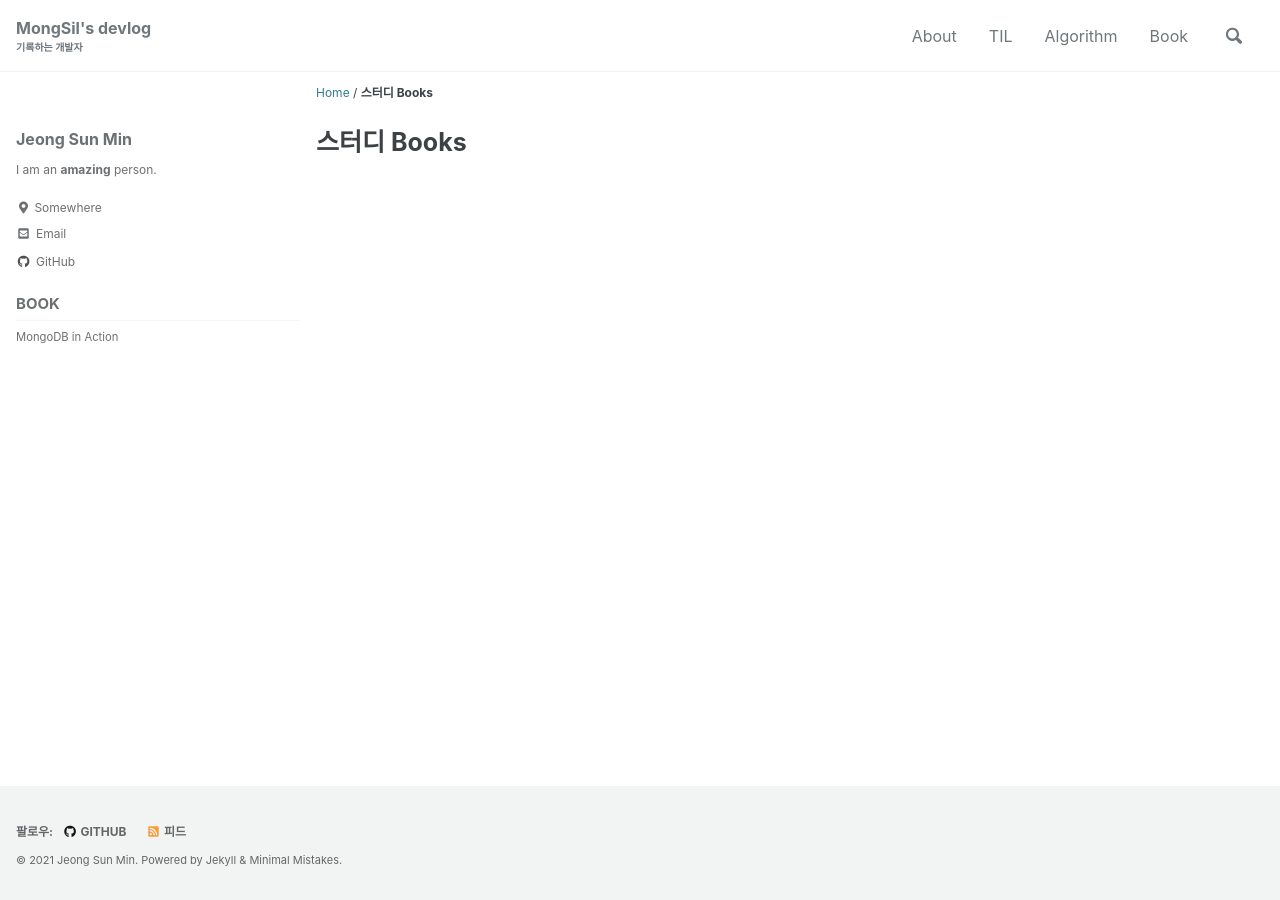
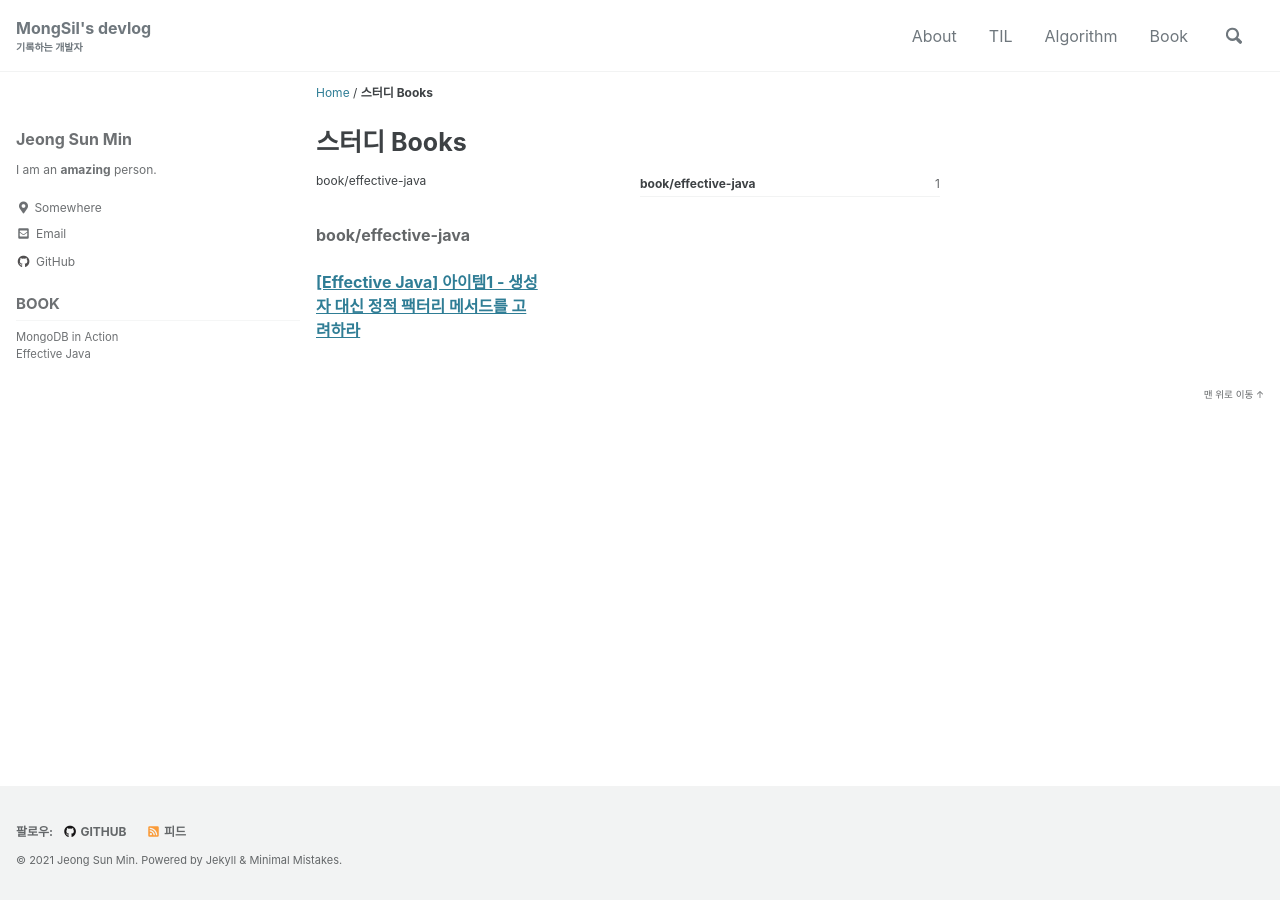
Before and after one commit to mongsil1025/mongsil1025.github.io, a Jekyll site: the page built from _pages/Book/index.html, in a window 1280 px wide. Built offline with Jekyll 4.4.1, drawn with Linux system fonts in a browser that asks for light colours; cached includes are drawn as plain includes; some of the changed lines change nothing that is shown.

Commit message:
[Effective-Java] 아이템1

````diff
--- a/_data/navigation.yml
+++ b/_data/navigation.yml
@@ -17,6 +17,8 @@ book:
     children:
       - title: "MongoDB in Action"
         url: /book/mongo/
+      - title: "Effective Java"
+        url: /book/effective-java/
 
 algorithm:
   - title: "basic"
--- /dev/null
+++ b/_posts/Book/effective-java/2021-01-03-item1.md
@@ -0,0 +1,145 @@
+---
+title:  "[Effective Java] 아이템1 - 생성자 대신 정적 팩터리 메서드를 고려하라"
+date: 2021-01-03
+excerpt: ""
+tags: [book]
+classes: wide
+categories: [book/effective-java]
+---
+
+이 글은 Effective Java 책을 읽으면서 중요한 내용 및 알아야 하는 지식들을 정리한 글입니다.
+{: .notice--info}
+
+## 정적 팩터리 메서드란
+
+일반적으로 클래스의 인스턴스를 얻기 위해 생성자를 쓴다.
+``` java
+Boolean bool = new Boolean(true);
+```
+이러한 생성자와 별도로 `정적 팩터리 메서드(static factory method)`를 제공할 수 있다. 정적 팩터리 메서드란 객체 생성을 캡슐화하는 기법이다. `public` 생성자 대신, 혹은 생성자와 함께 instance를 반환하는 메소드를 static 으로 선언하는 것이다.
+
+`boolean` 기본 타입의 박싱 클래스(boxed class)인 Boolean에서 발췌한 간단한 예다.
+```java
+
+public static final Boolean TRUE = new Boolean(true);
+public static final Boolean FALSE = new Boolean(false);
+
+public static Boolean valueOf(String s) {
+    return parseBoolean(s) ? TRUE : FALSE;
+}
+public static Boolean valueOf(boolean b) {
+    return (b ? TRUE : FALSE);
+}
+```
+
+위 코드를 보면 Boolean 클래스 안에, `TRUE`, `FALSE` 정적 변수를 인스턴스화 했고, `valueOf` 정적 팩토리 메소드를 통해 이 인스턴스를 캐싱해서 반환한다. 즉, `new` 를 통해 클래스를 생성하지 않는다.
+{: .notice--info}
+
+`valueOf`와 같이 통상적으로 널리 쓰이는 메서드 이름 명명 방식들이 있다.
+
+- `from` : 매개변수를 하나 받아서 해당 타입의 인스턴스를 반환하는 **형변환** 메서드
+    ``` java
+    Date date = Date.from(Instant.now());
+    ```
+    - `Instant` 클래스는 Java8의 Time API이다.
+    - An instantaneous point on the time-line.
+
+- `of` : 여러 매개변수를 받아 적합한 타입의 인스턴스를 반환하는 집계 메서드
+    ``` java
+    Set<Rank> faceCards = EnumSet.of(JACK, QUEEN, KING);
+    ```
+
+- `valueOf` : `from`과 `of`의 더 제사한 버전
+- `instance`, `getInstance` : 매개변수로 명시한 인스턴스를 반환하지만, 같은 인스턴스임을 보장하지 않는다.
+- `create`, `newInstance` : 매번 새로운 인스턴스를 생성해 반환함을 보장한다.
+- `getType` : `getInstance`와 같으나, 생성할 클래스가 아닌 다른 클래스에 팩터리 메서드를 정의할 때 쓴다.
+    ``` Java
+    FileStore fs = Files.getFileStore(path);
+    ```
+- `type` : `getType`의 간결한 버전
+    ``` java
+    List<Complaint> litany = Collections.list(legacyLitany);
+    ```
+
+실무에서 많이 본 메서드들이다.. :sweat_smile: 이러한 정적 팩터리 메서드의 장단점에 대해 알아보자.
+{: .notice--info}
+
+## 정적 팩터리 메서드의 장점
+
+### 1. 이름을 가질 수 있다.
+
+생성자는 매개변수로만 생성자를 생성할 수 있는 반면에, 객체의 특성을 쉽게 묘사한 메서드로 인스턴스를 반환할 수 있다.
+
+```
+// 생성자
+BigInteger(int, int, Random)
+
+// 정적 팩터리 매서드
+BigInteger.probablePrime()
+```
+
+### 2. 호출될 때마다 인스턴스를 새로 생성하지 않아도 된다.
+
+불변 클래스 (immutable class)는 인스턴스를 미리 만들어 놓거나, 생성한 인스턴스를 캐싱하여 재활용하는 방식을 쓸 수 있다. (위에서 설명한 `Boolean` 처럼)
+
+> 인스턴스 통제 클래스 (instance-controlleed)
+반복되는 요청에 같은 객체를 반환하는 방식으로 언제 어느 인스턴스를 살아 있게 할지를 철저히 통제할 수 있다.
+> - sigleton
+> - noninstantiable 를 만들 수 있다.
+
+
+### 3. 반환 타입의 하위 타입 객체를 반환할 수 있는 능력이 있다.
+
+다음은 [정적 팩토리 메서드를 설명한 포스팅](https://johngrib.github.io/wiki/static-factory-method-pattern/)에서 따온 코드이다.
+
+``` java
+class OrderUtil {
+
+    public static Discount createDiscountItem(String discountCode) throws Exception {
+        if(!isValidCode(discountCode)) {
+            throw new Exception("잘못된 할인 코드");
+        }
+        // 쿠폰 코드인가? 포인트 코드인가?
+        if(isUsableCoupon(discountCode)) {
+            return new Coupon(1000);
+        } else if(isUsablePoint(discountCode)) {
+            return new Point(500);
+        }
+        throw new Exception("이미 사용한 코드");
+    }
+}
+
+class Coupon extends Discount { }
+class Point extends Discount { }
+```
+
+할인 코드의 규칙에 따라 Coupon 과 Point 객체를 선택적으로 리턴하고 있다.
+위의 예제에서는 `class`를 리턴하는 것이지만, `interface`를 리턴하도록 할 수도 있다. 이렇게 하면 어떤 규칙에 따라 어떤 객체를 리턴하는지 구체적인 구현 클래스를 공개하지 않아도 그 객체를 반환할 수 있어 API를 작게 유지할 수 있다.
+
+자바8부터는 인터페이스가 정적 메서드를 가질 수 없다는 제한이 풀렸다. 따라서 인터페이스를 정적 펙터리의 메서드의 반환 타입으로 사용할 수 있다.
+{: .notice--info}
+
+### 4. 입력 매개변수에 따라 매번 다른 클래스의 객체를 반환할 수 있다.
+
+3번과 동일한 개념이다. 예제로 `EnumSet 클래스`를 들면 원소의 수가 64개 이하면 `RegularEnumSet` 인스턴스를, 65개 이상이면 `JumboEnumSet` 인스턴스를 반환한다.
+
+### 5. 정적 팩터리 메서드를 작성하는 시점에는 반환할 객체의 클래스가 존재하지 않아도 된다.
+
+음.. 이 부분은 예제러 JDBC를 들었는데, 정적 팩터리 메서드를 작성할 시점에 객체의 클래스를 지정하지 않아도 되므로, 유연하다라는 의미인 것 같다.
+
+## 정적 팩터리 메서드의 단점
+
+### 1. 상속을 하려면 `public`이나 `protected` 생성자가 필요해서 정적팩터리메소드만 있을 경우, 하위 클래스를 만들 수 없다.
+
+제목 그대로 정적 팩터리 메서드만 있으면 상속이 불가하다.
+
+### 2. 정적 팩터리 메서드는 프로그래머가 찾기 어렵다.
+
+생성자처럼 `new` 를 통해 바로 인스턴스를 반환받는 것이 아니라 널리 알려진 규약 및 메서드를 구글링해서 찾아봐야 한다.
+
+## TO-DO List
+- `Instant` 클래스 사용법
+- 장점5번에 대한 이해
+
+## 참고문서 링크
+https://johngrib.github.io/wiki/static-factory-method-pattern
````
